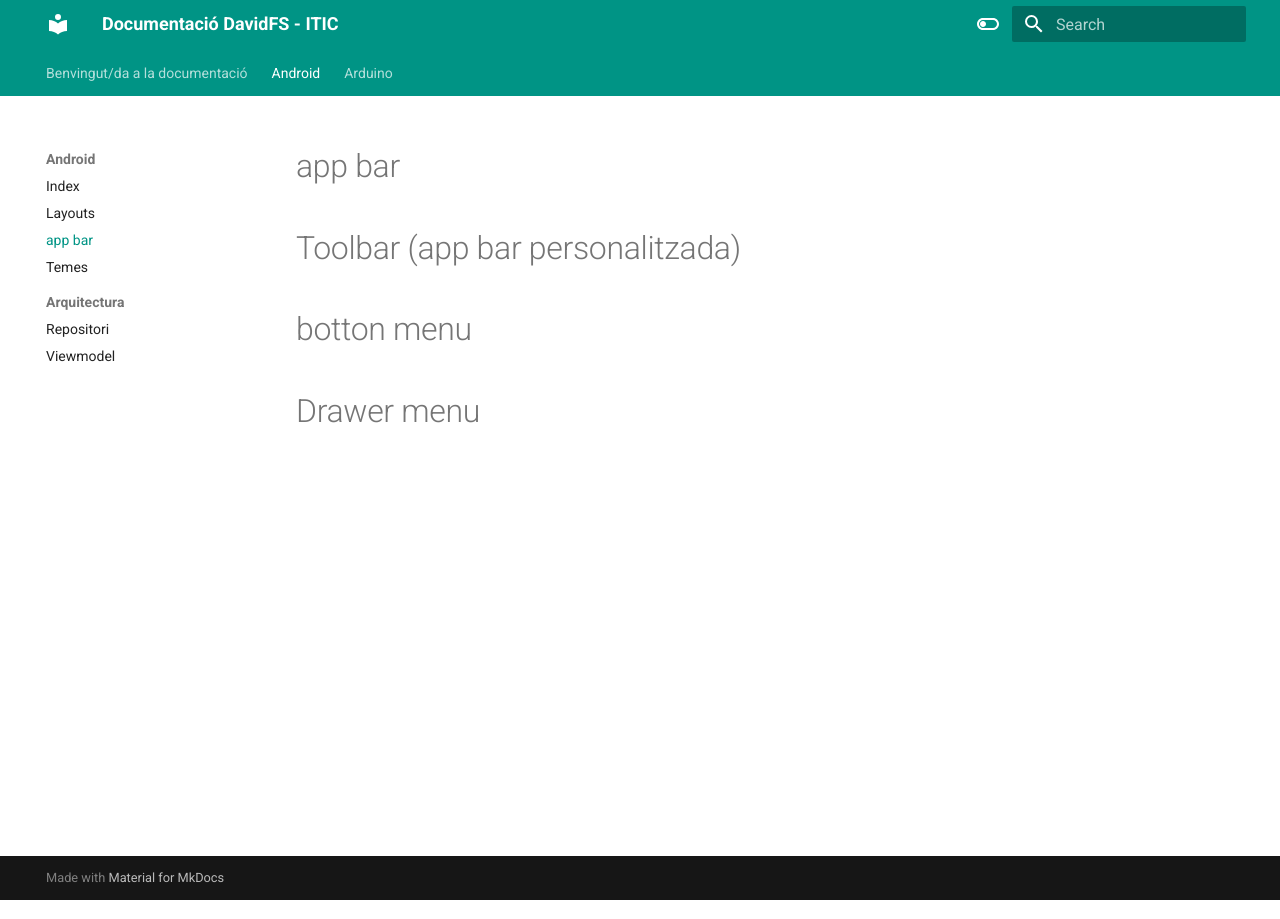
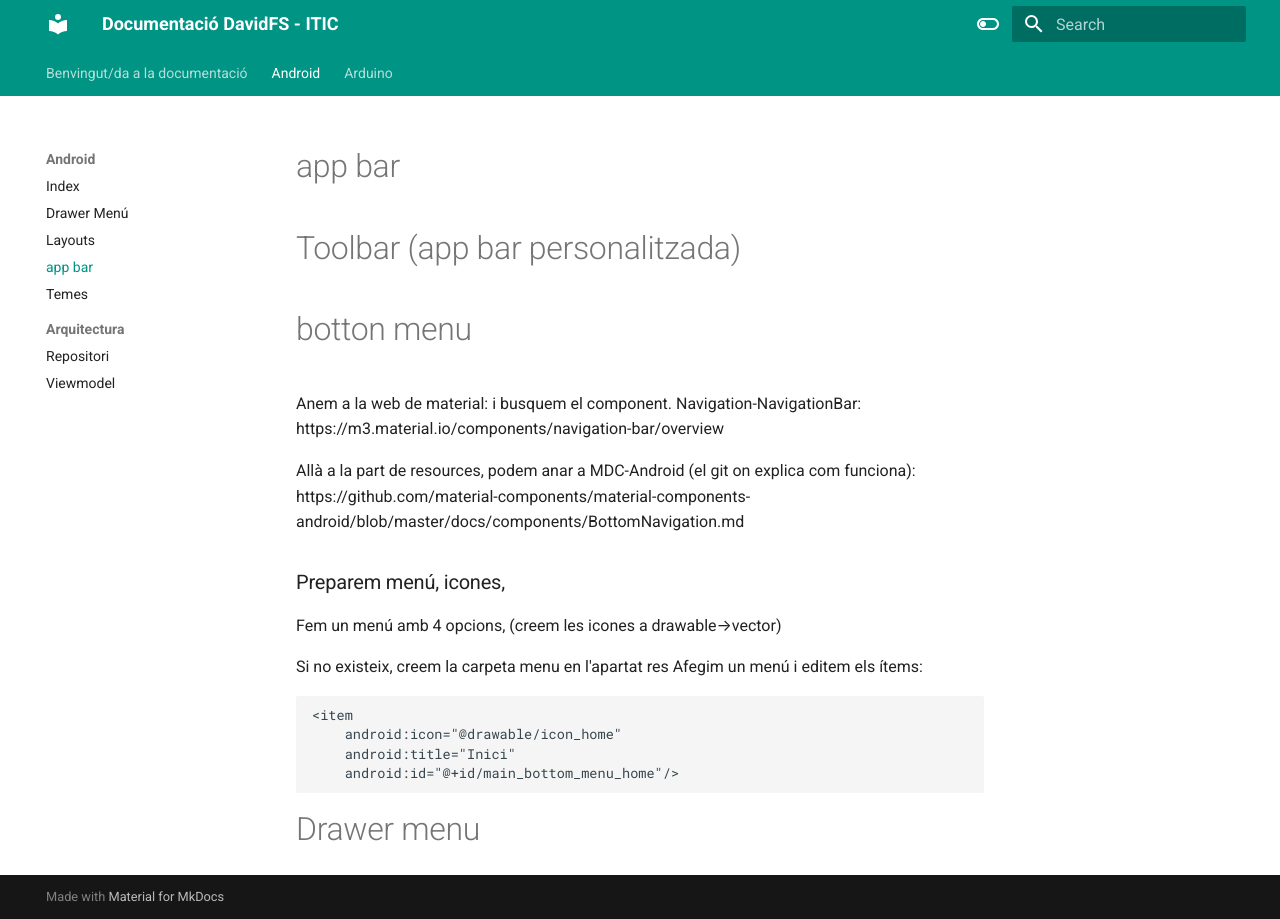
Before and after one commit to davidfs-itic/davidfs-itic, an MkDocs documentation site: the page built from docs/Android/menus.md, in a window 1280 px wide. Built offline with MkDocs 1.6.1 and Material for MkDocs 9.7.7, drawn with Linux system fonts in a browser that asks for light colours.

Commit message:
commit point

````diff
--- /dev/null
+++ b/docs/Android/drawermenu.md
@@ -0,0 +1 @@
+# Drawer Menú
--- a/docs/Android/menus.md
+++ b/docs/Android/menus.md
@@ -5,7 +5,25 @@
 
 
 # botton menu
+Anem a la web de material: i busquem el component. Navigation-NavigationBar:
+https://m3.material.io/components/navigation-bar/overview
+
+Allà a la part de resources, podem anar a MDC-Android (el git on explica com funciona):
+https://github.com/material-components/material-components-android/blob/master/docs/components/BottomNavigation.md
 
 
+### Preparem menú, icones,
+
+Fem un menú amb 4 opcions, (creem les icones a drawable→vector)
+
+Si no existeix, creem la carpeta menu en l'apartat res
+Afegim un menú i editem els ítems:
+
+```
+<item
+    android:icon="@drawable/icon_home"
+    android:title="Inici"
+    android:id="@+id/main_bottom_menu_home"/>
+```
 
 # Drawer menu
````
